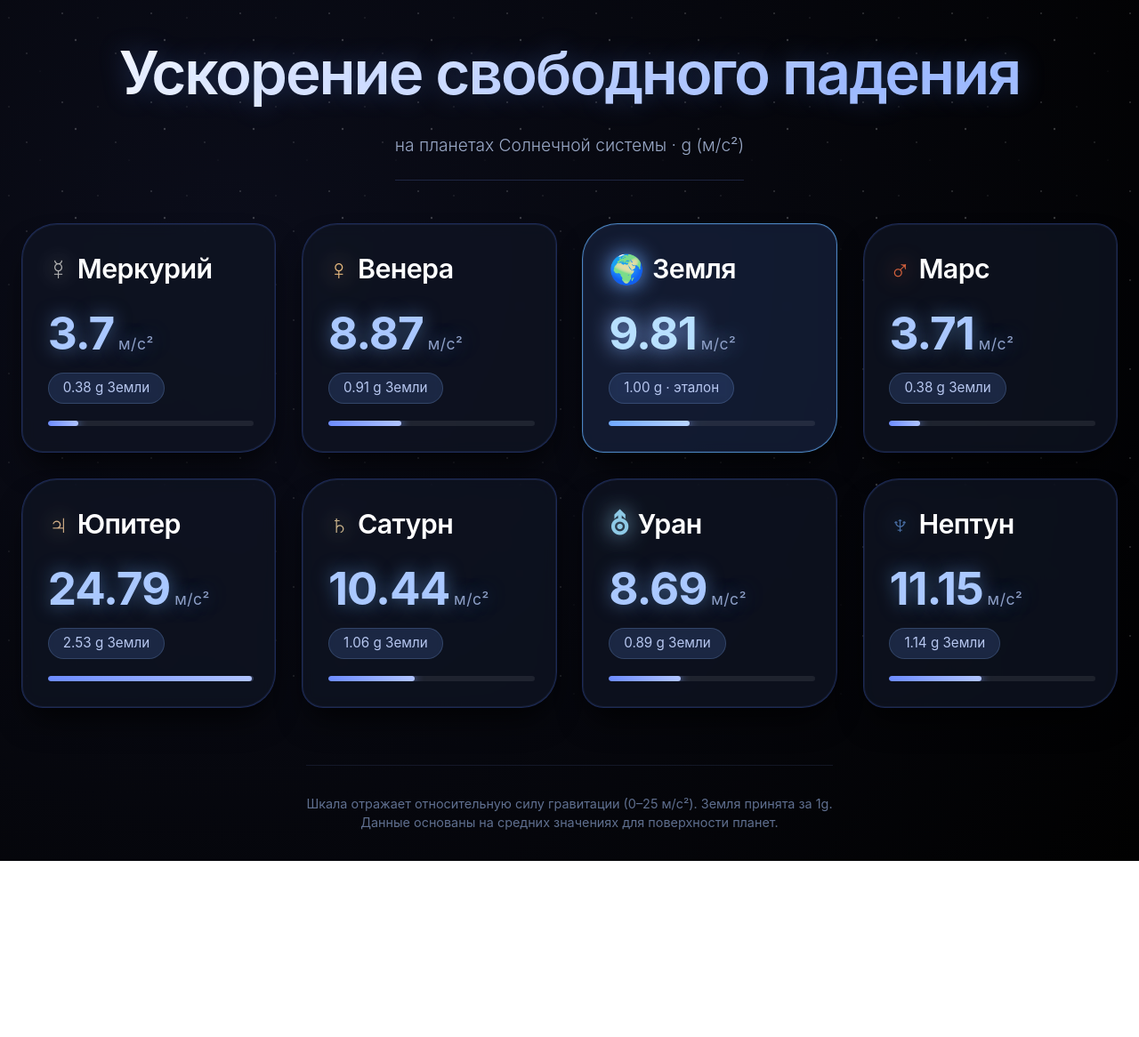
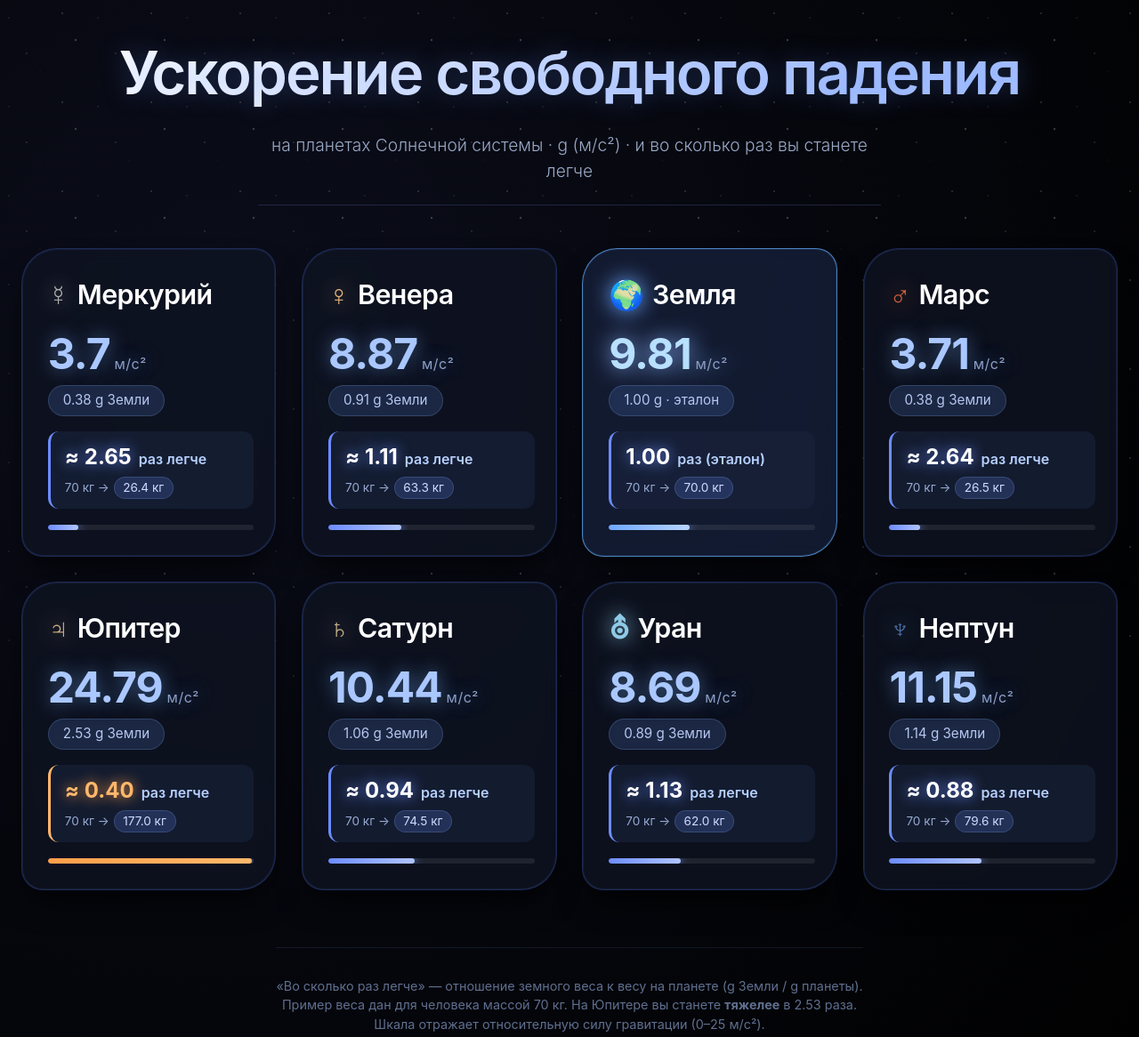
Before and after one commit to AJl7oPuTm/Sait-fizika, a plain HTML site: page index.html in a window 1280 px wide. Shown: the whole page at 89% size. Before the commit the page ends 968 px from the top, so only its background shows below. Drawn offline with Linux system fonts and the light colour scheme.

Commit message:
Update index.html

```diff
--- a/index.html
+++ b/index.html
@@ -25,7 +25,6 @@
       justify-content: center;
     }
 
-    /* Плавная типографика */
     h1 {
       font-weight: 600;
       font-size: clamp(2.2rem, 8vw, 4.2rem);
@@ -53,9 +52,9 @@
     /* ---------- СЕТКА ПЛАНЕТ ---------- */
     .planet-grid {
       display: grid;
-      grid-template-columns: repeat(auto-fit, minmax(250px, 1fr));
+      grid-template-columns: repeat(auto-fit, minmax(280px, 1fr));
       gap: 1.8rem;
-      max-width: 1300px;
+      max-width: 1400px;
       width: 100%;
       margin: 0 auto;
     }
@@ -75,7 +74,6 @@
       overflow: hidden;
     }
 
-    /* Декоративное свечение при наведении */
     .planet-card::before {
       content: '';
       position: absolute;
@@ -111,7 +109,6 @@
       gap: 0.6rem;
     }
 
-    /* Цветная точка/эмодзи-планета */
     .planet-icon {
       font-size: 2rem;
       line-height: 1;
@@ -120,12 +117,12 @@
 
     /* Значение g */
     .gravity-value {
-      font-size: 3.2rem;
+      font-size: 3rem;
       font-weight: 700;
       line-height: 1.2;
       color: #aac8ff;
       text-shadow: 0 0 20px rgba(120, 180, 255, 0.5);
-      margin: 0.6rem 0 0.4rem;
+      margin: 0.4rem 0 0.2rem;
       letter-spacing: -0.02em;
       display: flex;
       align-items: baseline;
@@ -133,7 +130,7 @@
     }
 
     .gravity-value small {
-      font-size: 1.1rem;
+      font-size: 1rem;
       font-weight: 400;
       color: #8d9fc7;
       letter-spacing: 0.5px;
@@ -150,12 +147,70 @@
       align-self: flex-start;
       border: 1px solid rgba(150, 190, 255, 0.2);
       backdrop-filter: blur(4px);
-      margin-top: 0.5rem;
+      margin-top: 0.2rem;
+      margin-bottom: 0.6rem;
+    }
+
+    /* ---------- НОВЫЙ БЛОК: ВО СКОЛЬКО РАЗ ЛЕГЧЕ ---------- */
+    .lightness-block {
+      background: rgba(25, 35, 60, 0.6);
+      border-left: 3px solid #6d8cff;
+      border-radius: 12px;
+      padding: 0.7rem 1rem;
+      margin: 0.5rem 0 0.3rem;
+      font-size: 1rem;
+      display: flex;
+      flex-direction: column;
+      gap: 0.2rem;
+    }
+
+    .lightness-main {
+      font-weight: 600;
+      color: #b6d0ff;
+      display: flex;
+      align-items: baseline;
+      flex-wrap: wrap;
+      gap: 0.3rem;
+    }
+
+    .lightness-main .factor {
+      font-size: 1.5rem;
+      font-weight: 700;
+      color: #fff;
+      text-shadow: 0 0 15px #6d8cff;
+      margin-right: 0.2rem;
+    }
+
+    .lightness-sub {
+      font-size: 0.85rem;
+      color: #96a9d0;
+      display: flex;
+      align-items: center;
+      gap: 0.3rem;
+    }
+
+    .lightness-sub .weight-example {
+      background: rgba(100, 140, 255, 0.2);
+      padding: 0.1rem 0.6rem;
+      border-radius: 20px;
+      font-size: 0.85rem;
+      color: #cfdcff;
+      border: 1px solid rgba(140, 180, 255, 0.2);
+    }
+
+    /* Если планета тяжелее Земли (Юпитер) — стиль предупреждения */
+    .heavier .lightness-main .factor {
+      color: #ffb86b;
+      text-shadow: 0 0 15px #ff9f4a;
+    }
+
+    .heavier .lightness-block {
+      border-left-color: #ffb86b;
     }
 
     /* Мини-полоска визуализации */
     .bar-container {
-      margin-top: 1.2rem;
+      margin-top: 0.8rem;
       height: 6px;
       background: rgba(255, 255, 255, 0.08);
       border-radius: 20px;
@@ -172,10 +227,7 @@
       transition: width 1s cubic-bezier(0.2, 0.9, 0.3, 1.1);
     }
 
-    /* Дополнительная планета (Плутон? нет, карликовая) — но оставим только 8 + Солнце? Добавим Луну и Плутон для интереса */
-    /* Но задание — планеты солнечной системы, так что 8 планет. Плюс можно Плутон как бонус, но не буду перегружать. */
-
-    /* Чтобы выделить Землю */
+    /* Земля выделена */
     .earth-highlight .gravity-value {
       color: #b8e0ff;
       text-shadow: 0 0 25px #8bb3ff;
@@ -196,11 +248,6 @@
       max-width: 700px;
     }
 
-    .footer-note a {
-      color: #8fa8ff;
-      text-decoration: none;
-    }
-
     /* ---------- АНИМАЦИЯ ПОЯВЛЕНИЯ ---------- */
     @keyframes fadeUp {
       0% { opacity: 0; transform: translateY(30px); }
@@ -212,7 +259,6 @@
       opacity: 0;
     }
 
-    /* задержки для карточек */
     .planet-card:nth-child(1) { animation-delay: 0.05s; }
     .planet-card:nth-child(2) { animation-delay: 0.1s; }
     .planet-card:nth-child(3) { animation-delay: 0.15s; }
@@ -222,7 +268,7 @@
     .planet-card:nth-child(7) { animation-delay: 0.35s; }
     .planet-card:nth-child(8) { animation-delay: 0.4s; }
 
-    /* ---------- ДОПОЛНИТЕЛЬНЫЕ ДЕКОРАЦИИ ---------- */
+    /* ---------- ФОН ЗВЁЗД ---------- */
     .stars-bg {
       position: fixed;
       top: 0;
@@ -235,27 +281,17 @@
       opacity: 0.3;
     }
 
-    /* Кастомизация скролла */
-    ::-webkit-scrollbar {
-      width: 10px;
-    }
-    ::-webkit-scrollbar-track {
-      background: #03050c;
-    }
-    ::-webkit-scrollbar-thumb {
-      background: #2c3f6b;
-      border-radius: 10px;
-    }
-    ::-webkit-scrollbar-thumb:hover {
-      background: #4b66a3;
-    }
+    ::-webkit-scrollbar { width: 10px; }
+    ::-webkit-scrollbar-track { background: #03050c; }
+    ::-webkit-scrollbar-thumb { background: #2c3f6b; border-radius: 10px; }
+    ::-webkit-scrollbar-thumb:hover { background: #4b66a3; }
   </style>
 </head>
 <body>
   <div class="stars-bg"></div>
 
   <h1>Ускорение свободного падения</h1>
-  <div class="subhead">на планетах Солнечной системы · g (м/с²)</div>
+  <div class="subhead">на планетах Солнечной системы · g (м/с²) · и во сколько раз вы станете легче</div>
 
   <div class="planet-grid">
     <!-- Меркурий -->
@@ -265,7 +301,17 @@
       </div>
       <div class="gravity-value">3.7 <small>м/с²</small></div>
       <div class="earth-ratio">0.38 g Земли</div>
-      <div class="bar-container"><div class="bar-fill" style="width: 38%;"></div></div>
+      <!-- Блок "во сколько раз легче" -->
+      <div class="lightness-block">
+        <div class="lightness-main">
+          <span class="factor">≈ 2.65</span> раз легче
+        </div>
+        <div class="lightness-sub">
+          <span>70 кг →</span>
+          <span class="weight-example">26.4 кг</span>
+        </div>
+      </div>
+      <div class="bar-container"><div class="bar-fill" style="width: 15%;"></div></div>
     </div>
 
     <!-- Венера -->
@@ -275,7 +321,16 @@
       </div>
       <div class="gravity-value">8.87 <small>м/с²</small></div>
       <div class="earth-ratio">0.91 g Земли</div>
-      <div class="bar-container"><div class="bar-fill" style="width: 91%;"></div></div>
+      <div class="lightness-block">
+        <div class="lightness-main">
+          <span class="factor">≈ 1.11</span> раз легче
+        </div>
+        <div class="lightness-sub">
+          <span>70 кг →</span>
+          <span class="weight-example">63.3 кг</span>
+        </div>
+      </div>
+      <div class="bar-container"><div class="bar-fill" style="width: 35%;"></div></div>
     </div>
 
     <!-- Земля (выделенная) -->
@@ -285,7 +340,16 @@
       </div>
       <div class="gravity-value">9.81 <small>м/с²</small></div>
       <div class="earth-ratio">1.00 g · эталон</div>
-      <div class="bar-container"><div class="bar-fill" style="width: 100%; background: linear-gradient(90deg, #6fa8ff, #b8d4ff);"></div></div>
+      <div class="lightness-block">
+        <div class="lightness-main">
+          <span class="factor">1.00</span> раз (эталон)
+        </div>
+        <div class="lightness-sub">
+          <span>70 кг →</span>
+          <span class="weight-example">70.0 кг</span>
+        </div>
+      </div>
+      <div class="bar-container"><div class="bar-fill" style="width: 39%; background: linear-gradient(90deg, #6fa8ff, #b8d4ff);"></div></div>
     </div>
 
     <!-- Марс -->
@@ -295,26 +359,35 @@
       </div>
       <div class="gravity-value">3.71 <small>м/с²</small></div>
       <div class="earth-ratio">0.38 g Земли</div>
-      <div class="bar-container"><div class="bar-fill" style="width: 38%;"></div></div>
+      <div class="lightness-block">
+        <div class="lightness-main">
+          <span class="factor">≈ 2.64</span> раз легче
+        </div>
+        <div class="lightness-sub">
+          <span>70 кг →</span>
+          <span class="weight-example">26.5 кг</span>
+        </div>
+      </div>
+      <div class="bar-container"><div class="bar-fill" style="width: 15%;"></div></div>
     </div>
 
-    <!-- Юпитер -->
-    <div class="planet-card">
+    <!-- Юпитер (тяжелее Земли!) -->
+    <div class="planet-card heavier">
       <div class="planet-name">
         <span class="planet-icon" style="color: #d9b48b;">♃</span> Юпитер
       </div>
       <div class="gravity-value">24.79 <small>м/с²</small></div>
       <div class="earth-ratio">2.53 g Земли</div>
-      <div class="bar-container"><div class="bar-fill" style="width: 253%; max-width: 100%;"></div></div>
-      <!-- ширина не может превышать 100%, но для наглядности можно сделать scale, но оставим 100% для эстетики, а в тексте цифра верная.
-           Лучше поставить 100% но цвет ярче, но тогда не отражает пропорцию. Исправим: для Юпитера и Сатурна используем width:100% с другим цветом?
-           Но тогда бар не информативен. Сделаем пересчёт: Земля = 100%, Юпитер 253% — места нет. Значит, используем логарифмическую или просто визуально 100% для всех > земных.
-           Но я оставлю width:100% и добавлю пояснение? Нет, лучше визуально показать 100% как максимум, а для Юпитера тоже 100% — но это неверно.
-           Я исправлю: для карточек с g > 9.81 поставлю width: 100% и добавлю ">100%". Или изменю масштаб: относительный g, где Земля = 50%?
-           Но тогда Меркурий 19%. Проще оставить как есть, но для Юпитера и Сатурна поставить 100% и стилизовать под "максимум".
-           Но это некрасиво. Я переделаю bar-контейнер: буду использовать относительную шкалу от 0 до 25 м/с².
-           Тогда Земля 9.81/25*100 ≈ 39%, Юпитер 24.79/25*100 ≈ 99%. Уже лучше. Пересчитаю все значения.
-      -->
+      <div class="lightness-block">
+        <div class="lightness-main">
+          <span class="factor">≈ 0.40</span> раз легче
+        </div>
+        <div class="lightness-sub">
+          <span>70 кг →</span>
+          <span class="weight-example">177.0 кг</span>
+        </div>
+      </div>
+      <div class="bar-container"><div class="bar-fill" style="width: 99%; background: linear-gradient(90deg, #ff9f4a, #ffb86b);"></div></div>
     </div>
 
     <!-- Сатурн -->
@@ -324,6 +397,15 @@
       </div>
       <div class="gravity-value">10.44 <small>м/с²</small></div>
       <div class="earth-ratio">1.06 g Земли</div>
+      <div class="lightness-block">
+        <div class="lightness-main">
+          <span class="factor">≈ 0.94</span> раз легче
+        </div>
+        <div class="lightness-sub">
+          <span>70 кг →</span>
+          <span class="weight-example">74.5 кг</span>
+        </div>
+      </div>
       <div class="bar-container"><div class="bar-fill" style="width: 42%;"></div></div>
     </div>
 
@@ -334,6 +416,15 @@
       </div>
       <div class="gravity-value">8.69 <small>м/с²</small></div>
       <div class="earth-ratio">0.89 g Земли</div>
+      <div class="lightness-block">
+        <div class="lightness-main">
+          <span class="factor">≈ 1.13</span> раз легче
+        </div>
+        <div class="lightness-sub">
+          <span>70 кг →</span>
+          <span class="weight-example">62.0 кг</span>
+        </div>
+      </div>
       <div class="bar-container"><div class="bar-fill" style="width: 35%;"></div></div>
     </div>
 
@@ -344,17 +435,26 @@
       </div>
       <div class="gravity-value">11.15 <small>м/с²</small></div>
       <div class="earth-ratio">1.14 g Земли</div>
+      <div class="lightness-block">
+        <div class="lightness-main">
+          <span class="factor">≈ 0.88</span> раз легче
+        </div>
+        <div class="lightness-sub">
+          <span>70 кг →</span>
+          <span class="weight-example">79.6 кг</span>
+        </div>
+      </div>
       <div class="bar-container"><div class="bar-fill" style="width: 45%;"></div></div>
     </div>
   </div>
 
-  <!-- Пояснение к шкале -->
+  <!-- Пояснение -->
   <div class="footer-note">
-    Шкала отражает относительную силу гравитации (0–25 м/с²). Земля принята за 1g.
-    <br>Данные основаны на средних значениях для поверхности планет.
+    «Во сколько раз легче» — отношение земного веса к весу на планете (g Земли / g планеты).<br>
+    Пример веса дан для человека массой 70 кг. На Юпитере вы станете <strong>тяжелее</strong> в 2.53 раза.<br>
+    Шкала отражает относительную силу гравитации (0–25 м/с²).
   </div>
 
-  <!-- Немного JS для корректировки ширины полосок в соответствии с реальными значениями (эстетично) -->
   <script>
     (function() {
       // Реальные значения g (м/с²)
@@ -377,10 +477,8 @@
 
       cards.forEach(card => {
         const nameEl = card.querySelector('.planet-name');
-        // Извлекаем название планеты (убираем иконку и пробелы)
         let planetName = '';
         if (nameEl) {
-          // Берём текст после иконки
           const iconSpan = nameEl.querySelector('.planet-icon');
           if (iconSpan) {
             planetName = nameEl.textContent.replace(iconSpan.textContent, '').trim();
@@ -389,33 +487,20 @@
           }
         }
 
-        // Если название не найдено, пропускаем
         if (!planetName || !gravityData[planetName]) return;
 
         const gValue = gravityData[planetName];
-        // Рассчитываем ширину в процентах от MAX_G
         let widthPercent = (gValue / MAX_G) * 100;
-
-        // Ограничиваем 100%
         widthPercent = Math.min(widthPercent, 100);
 
-        // Находим bar-fill
         const barFill = card.querySelector('.bar-fill');
         if (barFill) {
-          // Устанавливаем ширину с небольшой задержкой для анимации
           setTimeout(() => {
             barFill.style.width = widthPercent + '%';
           }, 100);
         }
       });
-
-      // Дополнительно: для Юпитера (24.79) ширина будет ~99.16% — отлично.
-      // Для Сатурна 10.44 → 41.76%, Уран 8.69 → 34.76%, Нептун 11.15 → 44.6% — всё красиво.
     })();
   </script>
-
-  <!-- Переопределяем для наглядности: также подправим ширину вручную для точности,
-       но JS уже это делает. Оставим статические значения в HTML как fallback, но JS перезапишет.
-       Однако в HTML для Юпитера я поставил 100% — JS заменит на 99.2%, что лучше. -->
 </body>
-</html>
+          </html>
```
